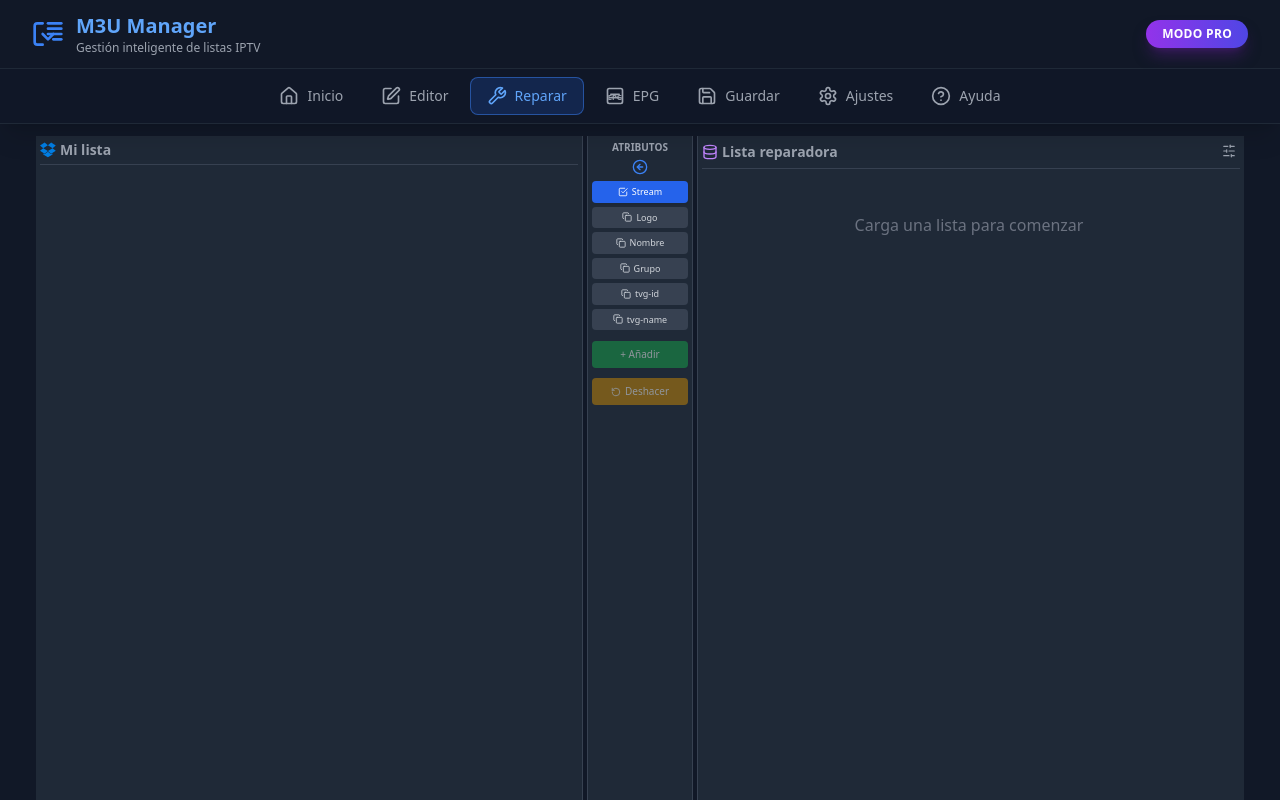
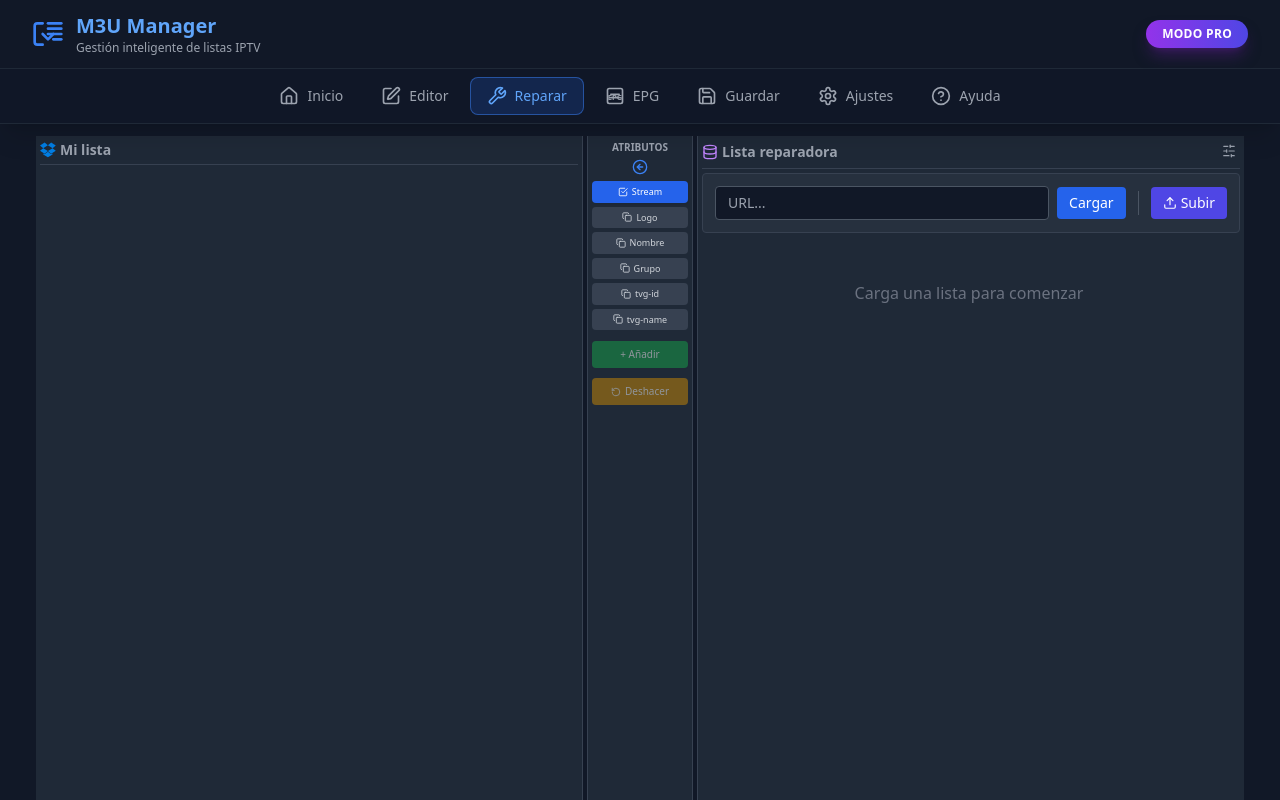
Before and after one commit to hijodkain/PWA-M3U-Manager, a Next.js app: page / in a window 1280 px wide. Both pictures are taken after a click on the button "Reparar". Shown: the top 800 px of the page. Built offline with nearby package versions, Linux system fonts and the light colour scheme.

Commit message:
Recupera carga por URL y corrige marquee por campo individual

```diff
--- a/ReparacionChannelItem.tsx
+++ b/ReparacionChannelItem.tsx
@@ -38,6 +38,7 @@ const MarqueeText: React.FC<{ text: string; className?: string; isSelected?: boo
     const containerRef = useRef<HTMLDivElement>(null);
     const textRef = useRef<HTMLDivElement>(null);
     const [isOverflowing, setIsOverflowing] = useState(false);
+    const [isHovered, setIsHovered] = useState(false);
 
     useEffect(() => {
         const checkOverflow = () => {
@@ -52,14 +53,14 @@ const MarqueeText: React.FC<{ text: string; className?: string; isSelected?: boo
         return () => window.removeEventListener('resize', checkOverflow);
     }, [text]);
 
-    // We use data-attributes to styling in CSS
-    // Logic: If overflow, on hover OR if selected, animate.
-    // We duplicate text to clear gap for smooth marquee
+    const shouldAnimate = isOverflowing && ((isSelected && animateWhenSelected) || isHovered);
 
     return (
         <div
             ref={containerRef}
             className={`relative overflow-hidden whitespace-nowrap ${className}`}
+            onMouseEnter={() => setIsHovered(true)}
+            onMouseLeave={() => setIsHovered(false)}
         >
              <style>{`
                 @keyframes marquee {
@@ -74,12 +75,9 @@ const MarqueeText: React.FC<{ text: string; className?: string; isSelected?: boo
              `}</style>
 
             {isOverflowing ? (
-                      <div
-                    ref={textRef as any}
-                          className={`inline-flex transition-transform ${(isSelected && animateWhenSelected) ? 'animate-marquee' : 'group-hover/item:animate-marquee'}`}
-                 >
-                    <span className="pr-8">{text}</span>
-                    <span>{text}</span>
+                <div ref={textRef as any} className={shouldAnimate ? 'inline-flex animate-marquee' : 'truncate'}>
+                    <span className={shouldAnimate ? 'pr-8' : ''}>{text}</span>
+                    {shouldAnimate && <span>{text}</span>}
                 </div>
             ) : (
                 <div ref={textRef as any} className="truncate">{text}</div>
--- a/ReparacionTab.tsx
+++ b/ReparacionTab.tsx
@@ -998,6 +998,30 @@ const ReparacionTab: React.FC<ReparacionTabProps> = ({ reparacionHook, channelsH
                     </div>
                 </div>
 
+                {/* Caja de carga por URL/archivo cuando no hay lista reparadora cargada */}
+                {!reparacionListName && (
+                    <div className="bg-gray-700/30 p-3 rounded border border-gray-700 flex flex-wrap gap-2 items-center mb-2">
+                        <input
+                            type="text"
+                            placeholder="URL..."
+                            value={reparacionUrl}
+                            onChange={(e) => setReparacionUrl(e.target.value)}
+                            className="flex-1 min-w-[150px] bg-gray-900 border border-gray-600 rounded px-3 py-1.5 text-sm text-white focus:border-blue-500"
+                        />
+                        <button
+                            onClick={() => onUrlLoad()}
+                            className="bg-blue-600 hover:bg-blue-700 text-white px-3 py-1.5 rounded text-sm font-medium"
+                        >
+                            Cargar
+                        </button>
+                        <div className="w-px h-6 bg-gray-600 mx-1" />
+                        <label className="cursor-pointer bg-indigo-600 hover:bg-indigo-700 text-white px-3 py-1.5 rounded text-sm flex items-center gap-1">
+                            <Upload size={14} /> Subir
+                            <input id="rep-file" type="file" className="hidden" onChange={onFileUpload} accept=".m3u,.m3u8" />
+                        </label>
+                    </div>
+                )}
+
                 {/* Filtros e Inputs de la lista reparadora */}
                 {(filteredReparacionChannels.length > 0 || !!reparacionListSearch || !!reparacionListName) && (
                     <div className="space-y-2 mb-2">
```
